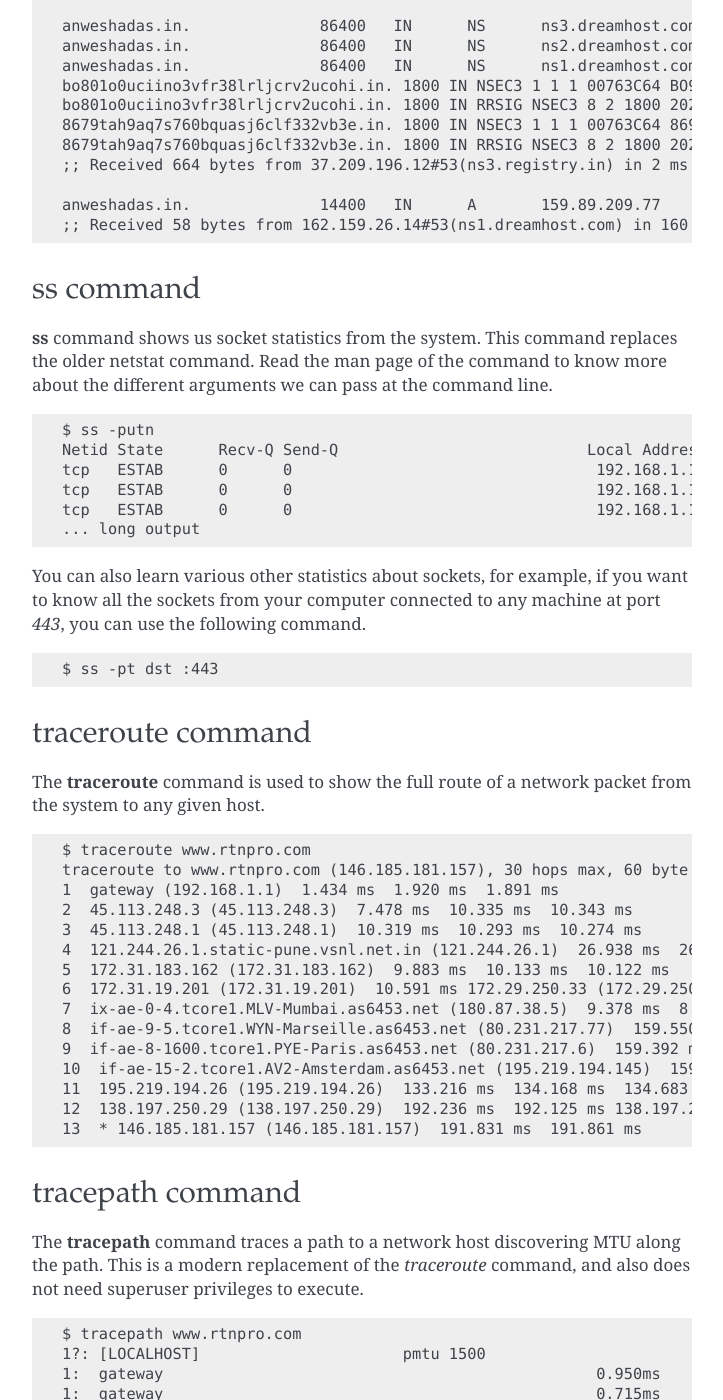
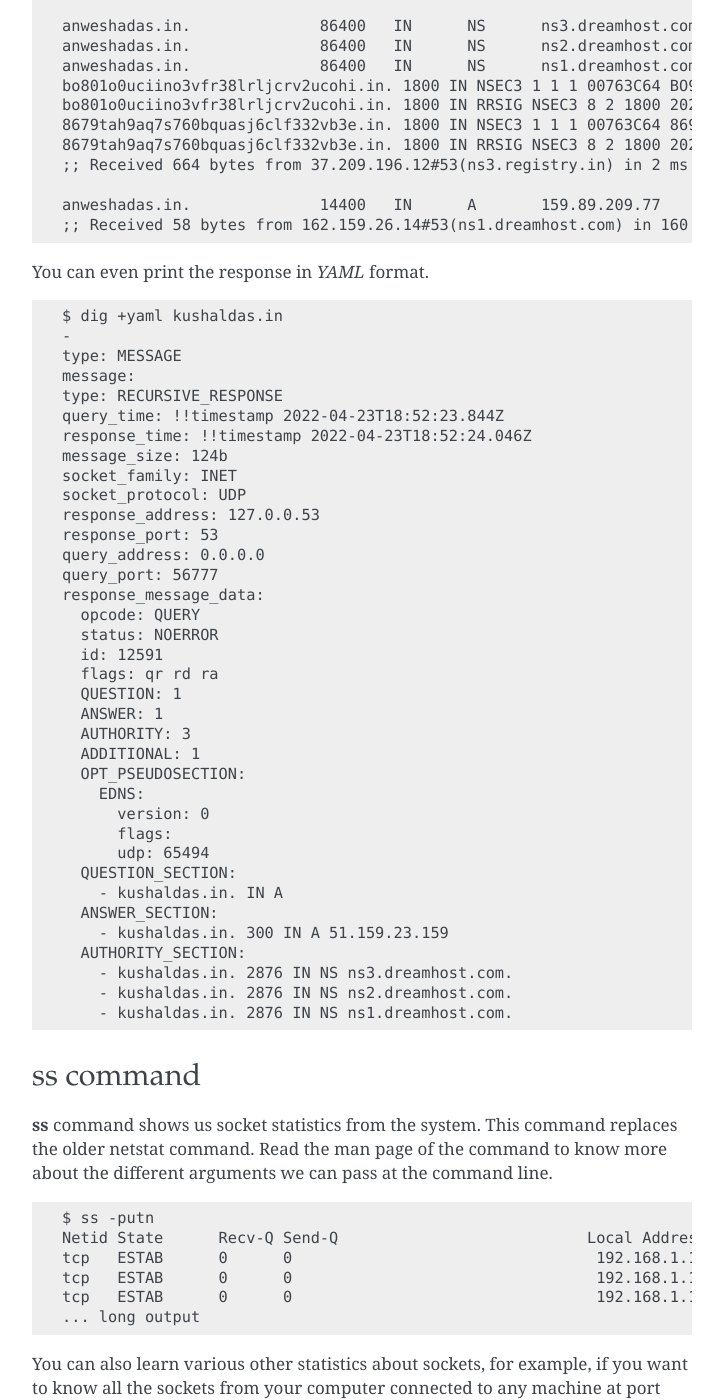
Before and after one commit to kushaldas/lym, a Sphinx documentation site: the page built from docs/networking.rst, in a window 1280 px wide and 1400 px high, scrolled down 7555 px. Shown: the whole window, without its empty margins (388-1111 px from the left). Built offline with Sphinx 7.4.7, drawn with Linux system fonts in a browser that asks for light colours; a script that is not in the unit is left out.

Commit message:
Adds dig output in YAML format

```diff
--- a/docs/networking.rst
+++ b/docs/networking.rst
@@ -418,6 +418,48 @@ which contain the exact IP address for the domain.
     ;; Received 58 bytes from 162.159.26.14#53(ns1.dreamhost.com) in 160 ms
 
 
+You can even print the response in `YAML` format.
+
+::
+
+    $ dig +yaml kushaldas.in
+    -
+    type: MESSAGE
+    message:
+    type: RECURSIVE_RESPONSE
+    query_time: !!timestamp 2022-04-23T18:52:23.844Z
+    response_time: !!timestamp 2022-04-23T18:52:24.046Z
+    message_size: 124b
+    socket_family: INET
+    socket_protocol: UDP
+    response_address: 127.0.0.53
+    response_port: 53
+    query_address: 0.0.0.0
+    query_port: 56777
+    response_message_data:
+      opcode: QUERY
+      status: NOERROR
+      id: 12591
+      flags: qr rd ra
+      QUESTION: 1
+      ANSWER: 1
+      AUTHORITY: 3
+      ADDITIONAL: 1
+      OPT_PSEUDOSECTION:
+        EDNS:
+          version: 0
+          flags:
+          udp: 65494
+      QUESTION_SECTION:
+        - kushaldas.in. IN A
+      ANSWER_SECTION:
+        - kushaldas.in. 300 IN A 51.159.23.159
+      AUTHORITY_SECTION:
+        - kushaldas.in. 2876 IN NS ns3.dreamhost.com.
+        - kushaldas.in. 2876 IN NS ns2.dreamhost.com.
+        - kushaldas.in. 2876 IN NS ns1.dreamhost.com.
+
+
 .. index:: ss
 
 ss command
```
